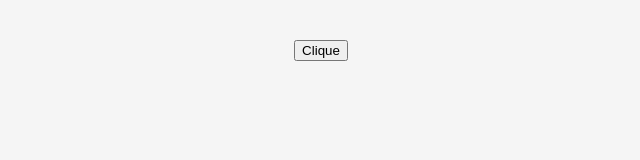
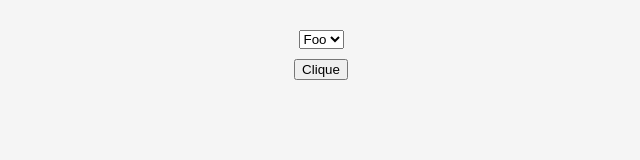
Before and after one commit to peiofour/ToulouseDataScienceFront, a React (Create React App) app: page / in a window 1280 px wide. Shown: the top 160 px of the page, without its empty margins (319-959 px from the left). Built offline with nearby package versions, Linux system fonts and the light colour scheme.

Commit message:
testing all quartier name

```diff
--- a/src/App.jsx
+++ b/src/App.jsx
@@ -10,7 +10,11 @@ class App extends Component {
     return (
       <div className="App">
         <header className="App-header">
-          <Population></Population>
+          <select>
+            <option value='foo'>Foo</option>
+            <option value='bar'>Bar</option>
+          </select>
+          <Population />
         </header>
       </div>
     );
--- a/src/components/population.jsx
+++ b/src/components/population.jsx
@@ -5,14 +5,19 @@ export default class Population extends Component {
   constructor(props){
     super(props);
     this.state = {
-      testName: ""
+      test: []
     }
     this.handleClick = this.handleClick.bind(this);
   }
 
   handleClick() {
     axios.get('https://datascience-tls.scalingo.io/population')
-      .then(response => this.setState({testName: response.data[0].Quartier}))
+      .then(response => this.setState({test: response.data}))
+  }
+
+  ListCities(){
+    const list = this.state.test.map((quartier)=> <li>{quartier.Quartier}</li>)
+    return list;
   }
 
   render(){
@@ -21,7 +26,9 @@ export default class Population extends Component {
         <button className="button" onClick={this.handleClick}>
           Clique
         </button>
-        <p>{this.state.testName}</p>
+        <ul>
+          {this.ListCities()}
+        </ul>
       </div>
     )
   }
```
